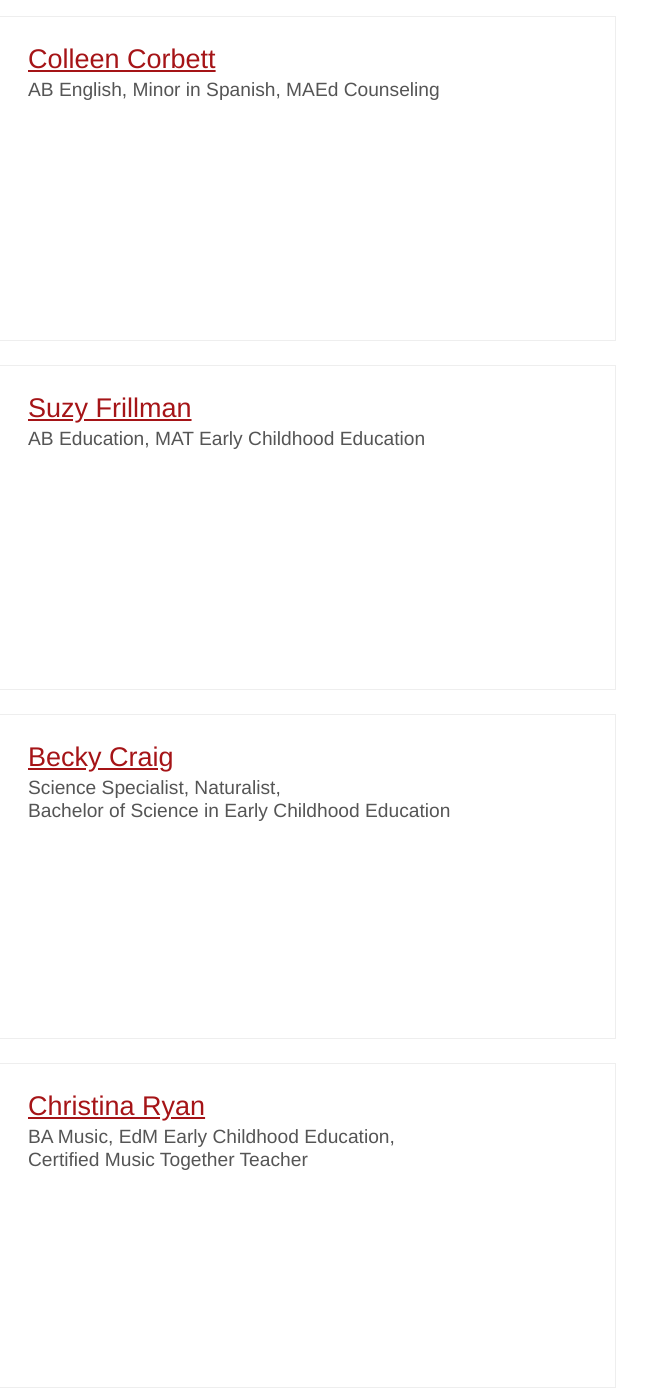
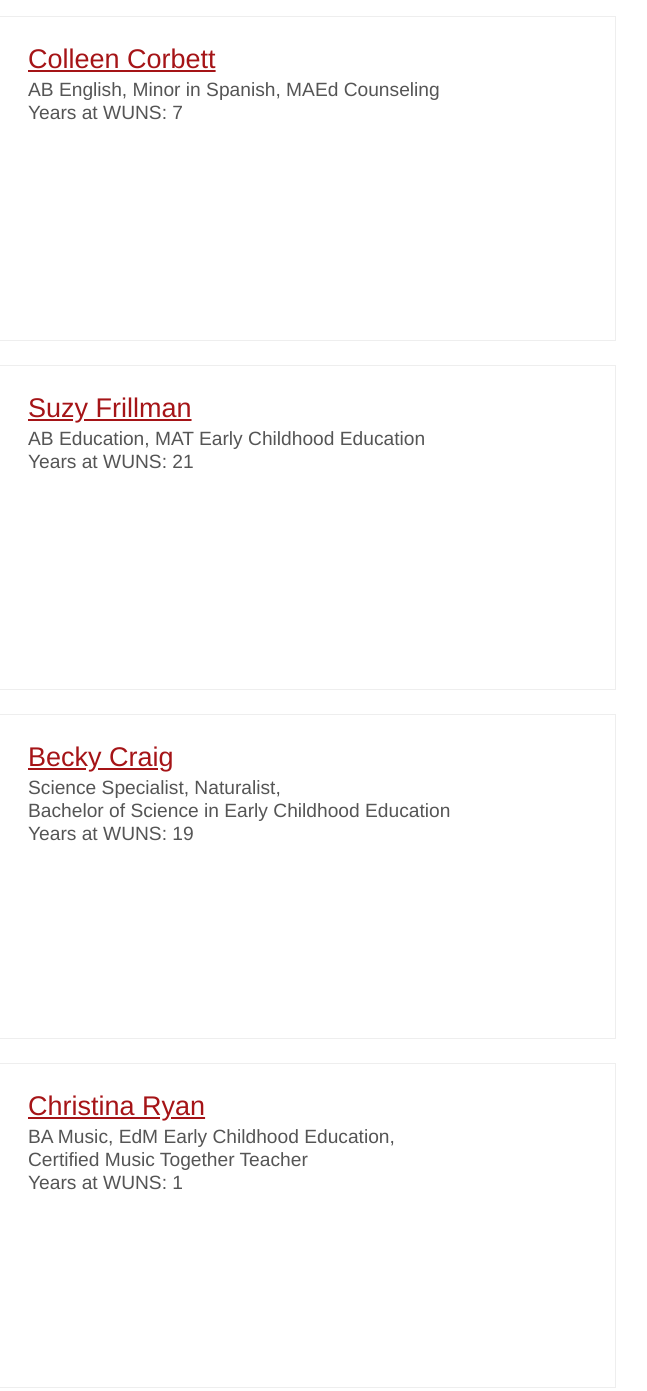
Before and after one commit to cse256-sp2021/information-foraging-23pinapples, a website: page files/enrichment_programs.html in a window 1280 px wide. Shown: the part 2459-3850 px from the top of the page, 289-936 px from the left. Drawn offline with nearby package versions, Linux system fonts and the light colour scheme; files that its build step writes are made by us from their sources; files whose address does not match are found by name.

Commit message:
add to enrichment programs
teachers time at wuns

```diff
--- a/files/enrichment_programs.html
+++ b/files/enrichment_programs.html
@@ -168,7 +168,8 @@
               </a>
             </h3>
             <p class="staff-qualifications">
-              AB English, Minor in Spanish, MAEd Counseling
+              AB English, Minor in Spanish, MAEd Counseling<br/>
+              Years at WUNS: 7
             </p>
           </div>
         </div>
@@ -183,7 +184,8 @@
               </a>
             </h3>
             <p class="staff-qualifications">
-              AB Education, MAT Early Childhood Education
+              AB Education, MAT Early Childhood Education<br/>
+              Years at WUNS: 21
             </p>
           </div>
         </div>
@@ -199,7 +201,8 @@
             </h3>
             <p class="staff-qualifications">
               Science Specialist, Naturalist, <br />
-              Bachelor of Science in Early Childhood Education
+              Bachelor of Science in Early Childhood Education<br/>
+              Years at WUNS: 19
             </p>
           </div>
         </div>
@@ -214,8 +217,9 @@
               </a>
             </h3>
             <p class="staff-qualifications">
-              BA Music, EdM Early Childhood Education, <br />
-              Certified Music Together Teacher
+              BA Music, EdM Early Childhood Education, <br />Certified Music
+              Together Teacher <br/>
+              Years at WUNS: 1
             </p>
           </div>
         </div>
```
